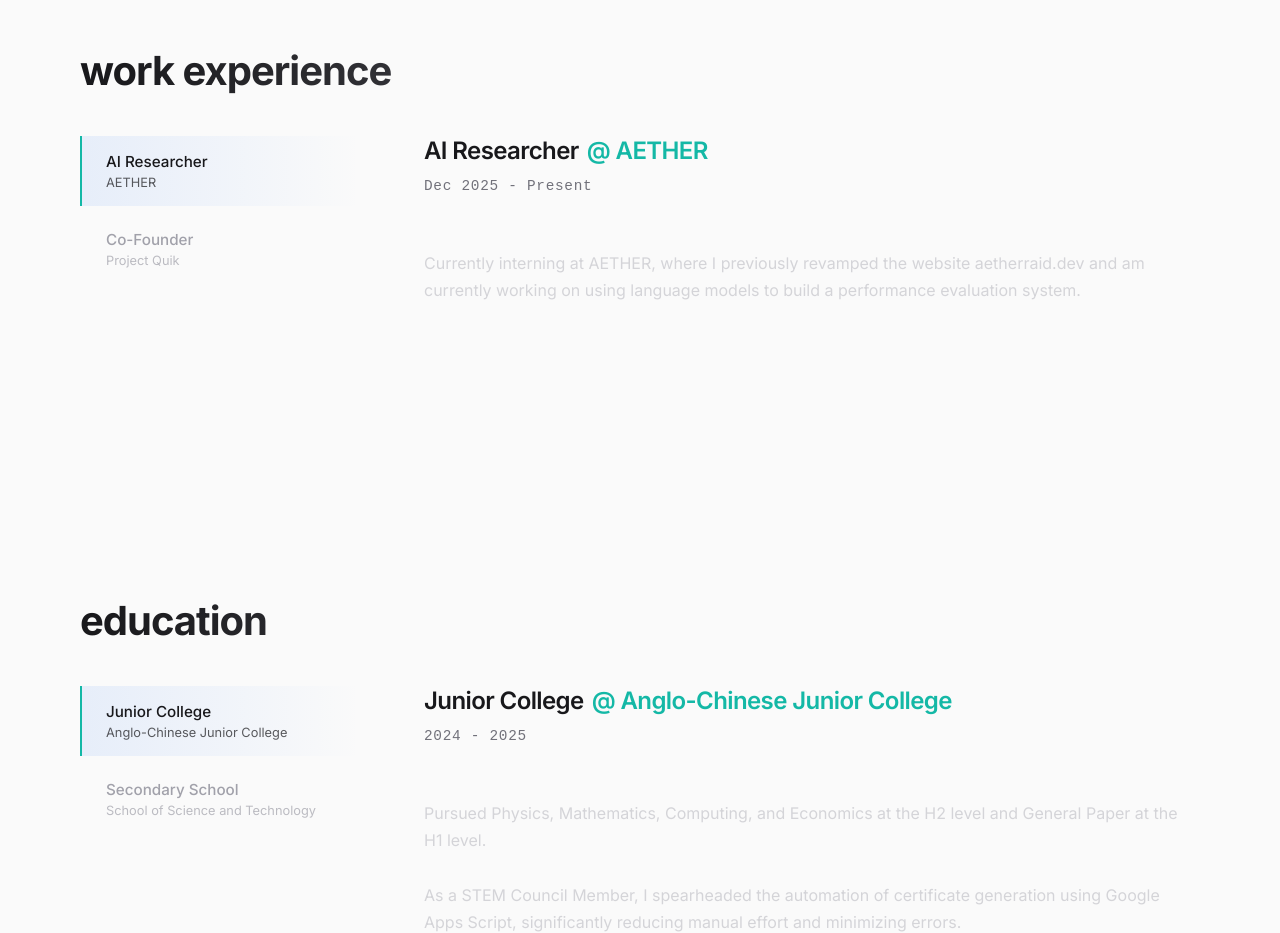
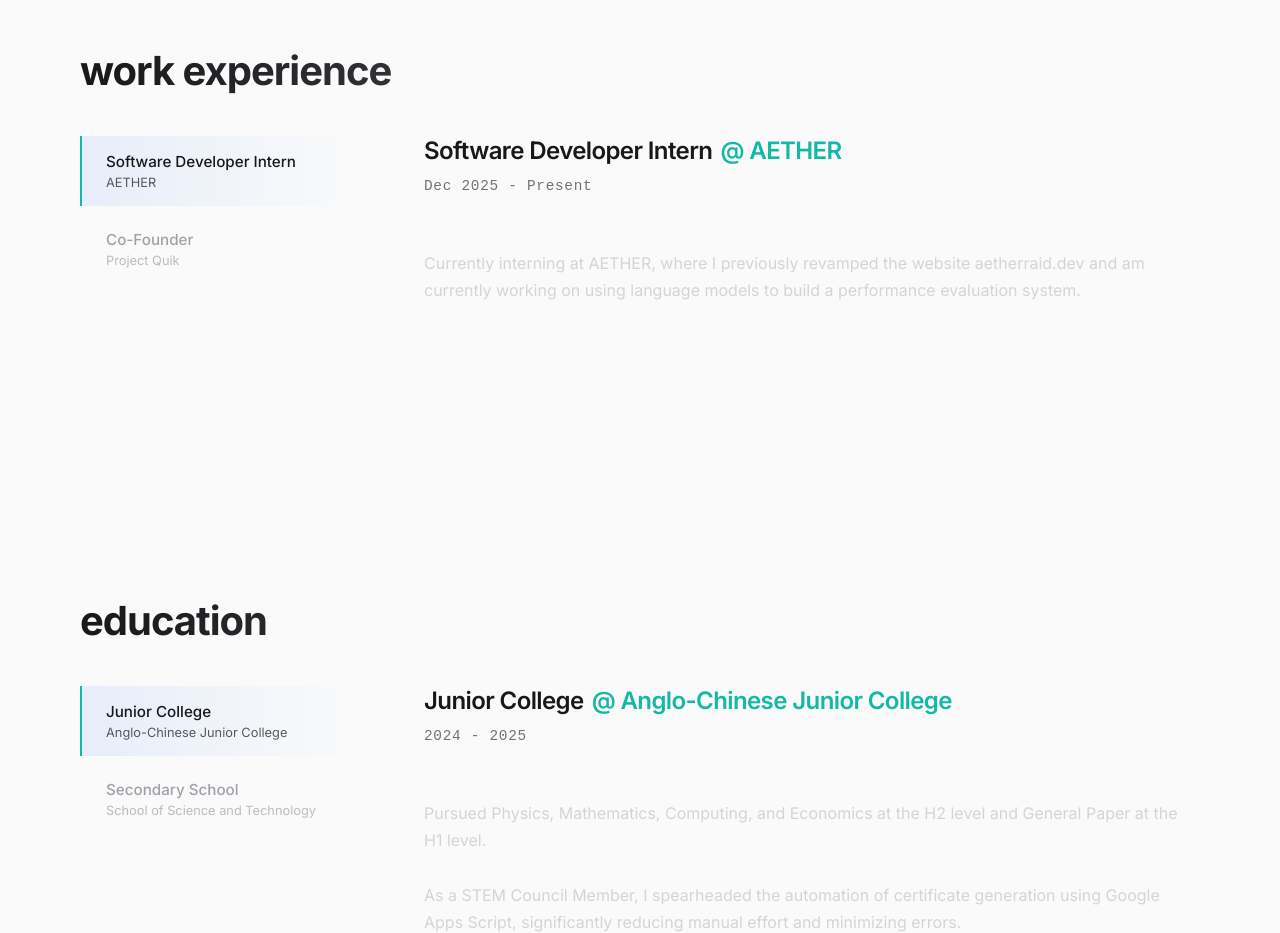
Before and after one commit to chiefoggy/portfolio-v2, a Next.js app: page / in a window 1280 px wide. Shown: the part 920-1853 px from the top of the page. Built offline with nearby package versions, Linux system fonts and the light colour scheme.

Commit message:
updated experience section

```diff
--- a/src/components/ExperienceSection.js
+++ b/src/components/ExperienceSection.js
@@ -7,7 +7,7 @@
 const EXPERIENCE_DATA = [
     {
         id: 'aether',
-        role: 'AI Researcher',
+        role: 'Software Developer Intern',
         company: 'AETHER',
         date: 'Dec 2025 - Present',
         description: `
```
